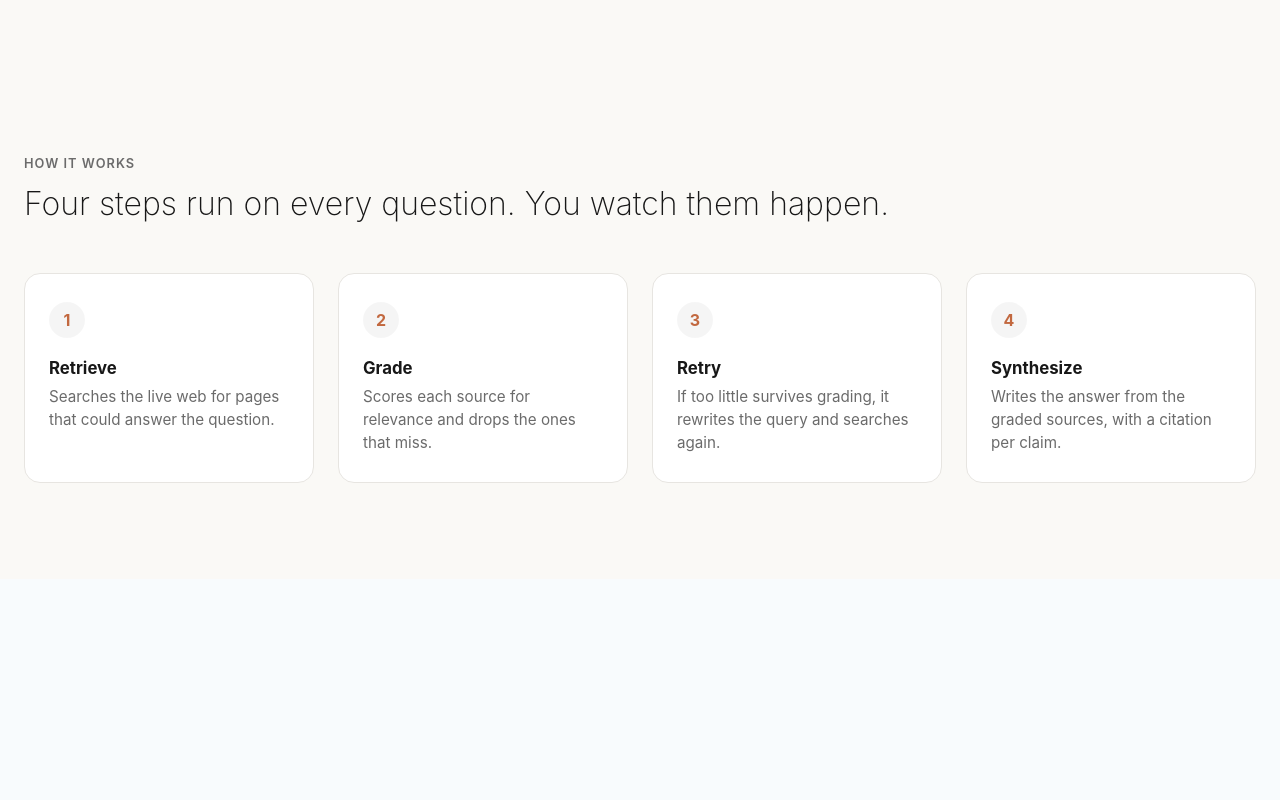
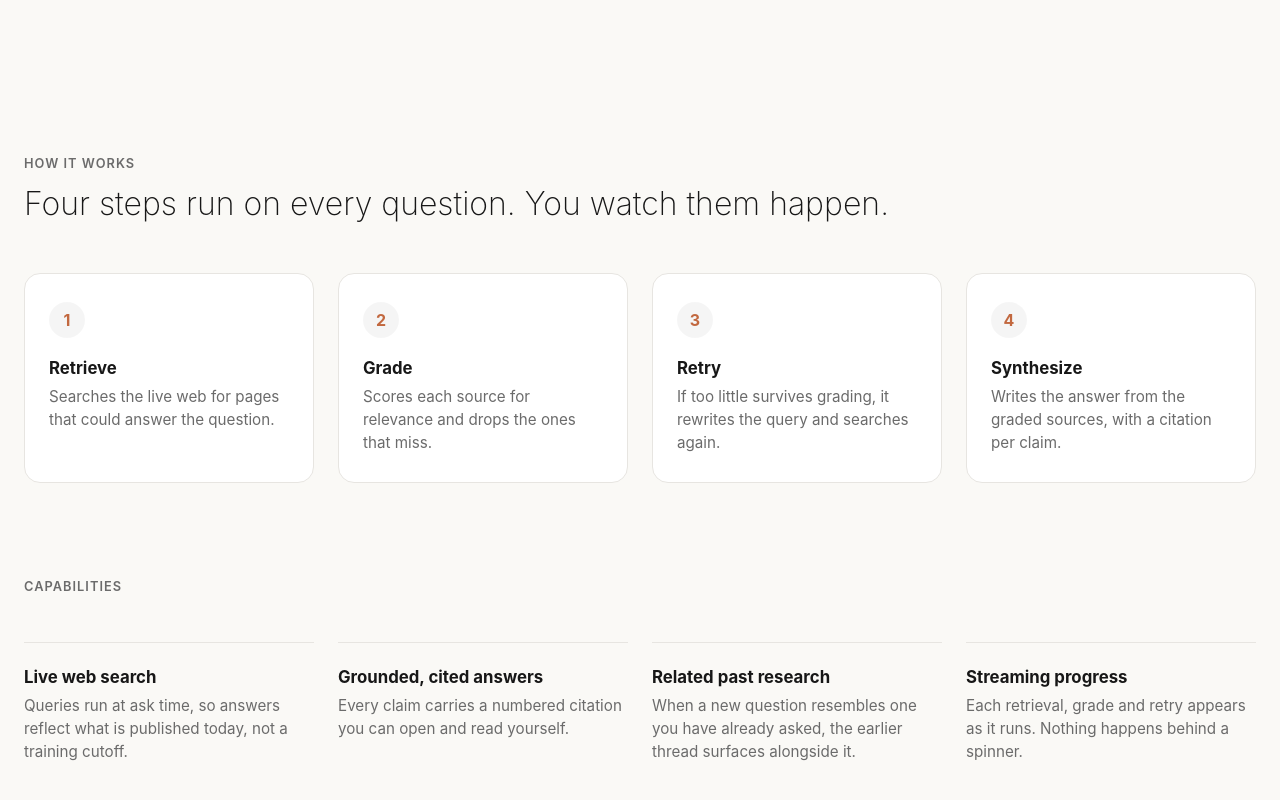
Before and after one commit to IshakAbdiazizHussen/Research-Agent-, a Next.js app in the folder frontend/: page / in a window 1280 px wide. Shown: the part 565-1365 px from the top of the page. Before the commit the page ends 1144 px from the top, so only its background shows below. Built offline with nearby package versions, Linux system fonts and the light colour scheme.

Commit message:
Adding capapilities section

```diff
--- a/frontend/app/globals.css
+++ b/frontend/app/globals.css
@@ -754,6 +754,46 @@ body {
   color: var(--landing-subtext);
 }
 
+/* "Capabilities" section under "How it works" — exact layout from a
+   reference image: flat columns divided by a thin top border, not cards
+   (unlike .landing-step above). Reuses --landing-card-border for the
+   divider and --landing-heading/--landing-subtext for text — no new
+   theme tokens needed. */
+.landing-capabilities {
+  padding: 0 1.5rem 8rem;
+}
+
+.landing-capabilities-inner {
+  max-width: 1280px;
+  margin: 0 auto;
+}
+
+.landing-capabilities-grid {
+  display: grid;
+  grid-template-columns: repeat(4, minmax(0, 1fr));
+  gap: 1.5rem;
+  margin-top: 3rem;
+}
+
+.landing-capability {
+  padding-top: 1.5rem;
+  border-top: 1px solid var(--landing-card-border);
+}
+
+.landing-capability-title {
+  margin: 0 0 0.5rem;
+  font-weight: 700;
+  font-size: 1.05rem;
+  color: var(--landing-heading);
+}
+
+.landing-capability-desc {
+  margin: 0;
+  font-size: 0.95rem;
+  line-height: 1.5;
+  color: var(--landing-subtext);
+}
+
 @media (max-width: 767px) {
   .page {
     /* Top padding bumped from 2rem to 2.75rem — a direct, necessary
@@ -788,7 +828,8 @@ body {
   /* repeat(4, 1fr) always produces exactly 4 tracks by construction —
      without this override it would render 4 cramped columns on mobile
      instead of stacking. */
-  .landing-steps {
+  .landing-steps,
+  .landing-capabilities-grid {
     grid-template-columns: 1fr;
   }
 }
--- a/frontend/app/page.tsx
+++ b/frontend/app/page.tsx
@@ -34,6 +34,28 @@ const STEPS = [
   {
     title: "Synthesize",
     description: "Writes the answer from the graded sources, with a citation per claim.",
+  },
+];
+
+// "Capabilities" section under "How it works" — exact copy from a later
+// reference image.
+const CAPABILITIES = [
+  {
+    title: "Live web search",
+    description: "Queries run at ask time, so answers reflect what is published today, not a training cutoff.",
+  },
+  {
+    title: "Grounded, cited answers",
+    description: "Every claim carries a numbered citation you can open and read yourself.",
+  },
+  {
+    title: "Related past research",
+    description:
+      "When a new question resembles one you have already asked, the earlier thread surfaces alongside it.",
+  },
+  {
+    title: "Streaming progress",
+    description: "Each retrieval, grade and retry appears as it runs. Nothing happens behind a spinner.",
   },
 ];
 
@@ -85,6 +107,23 @@ export default function LandingPage() {
           </div>
         </div>
       </section>
+
+      <section className="landing-capabilities">
+        <div className="landing-capabilities-inner">
+          {/* Same eyebrow style as "How it works" above — reused directly
+              rather than duplicated, since the two are visually identical. */}
+          <p className="landing-how-eyebrow">Capabilities</p>
+
+          <div className="landing-capabilities-grid">
+            {CAPABILITIES.map((capability) => (
+              <div className="landing-capability" key={capability.title}>
+                <h3 className="landing-capability-title">{capability.title}</h3>
+                <p className="landing-capability-desc">{capability.description}</p>
+              </div>
+            ))}
+          </div>
+        </div>
+      </section>
     </div>
   );
 }
```
